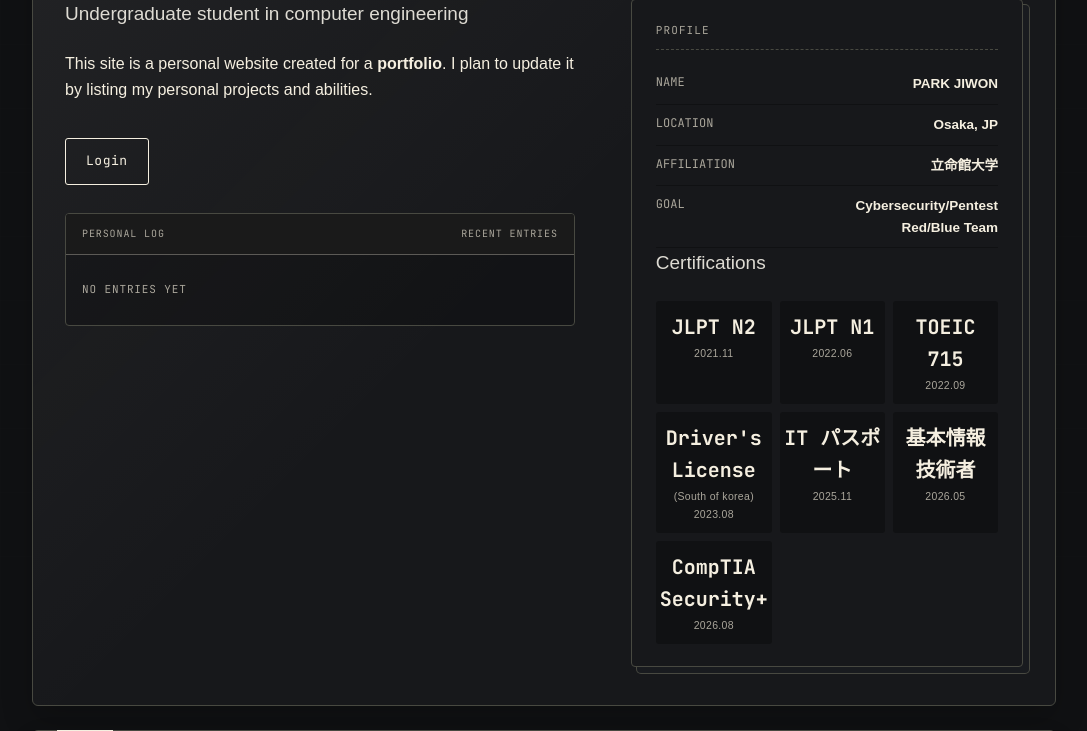
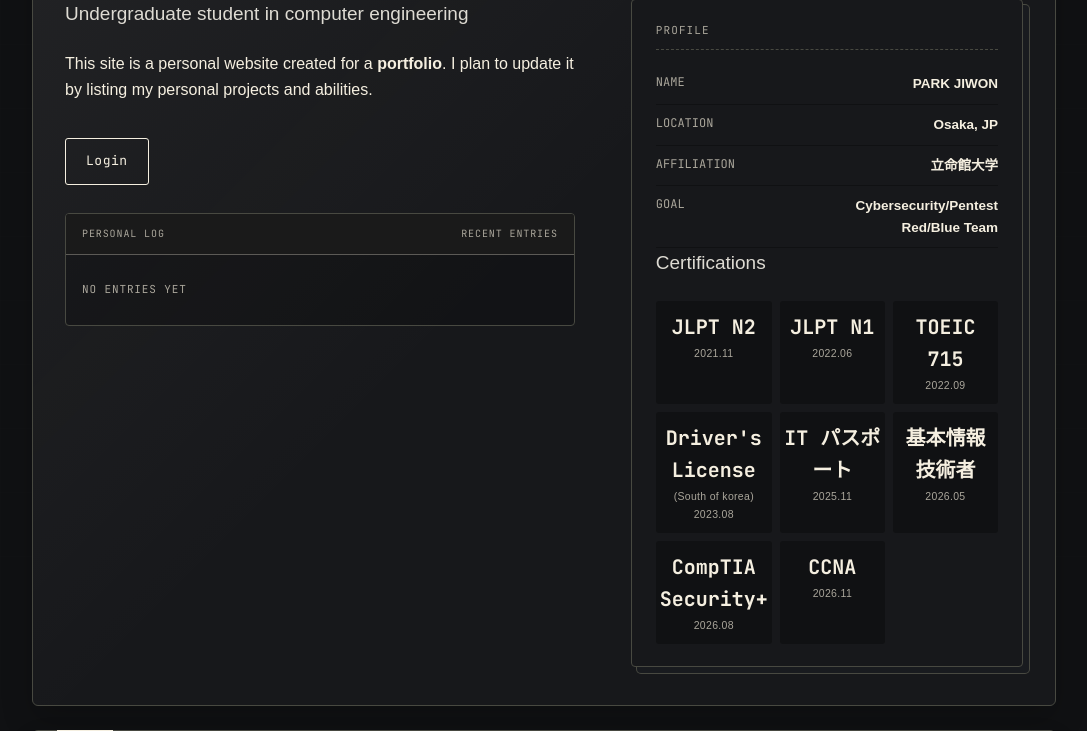
Before and after one commit to nasca1111/nasca-dev, a Flask app: page / in a window 1280 px wide. Shown: the part 212-943 px from the top of the page, without its empty margins (96-1183 px from the left). Run offline with Flask 3, Linux system fonts and the light colour scheme; data comes from the database, SQL or seed files in the repository; data that the repository does not hold is empty; some libraries are stand-ins or nearby versions; some web fonts are replaced.

Commit message:
add CCNA cert

```diff
--- a/templates/index.html
+++ b/templates/index.html
@@ -142,6 +142,12 @@
                   <a href="https://www.credly.com/users/jiwon-park.5d7ce3fd" target="_blank">CompTIA Security+</a>
                 </div>
                 <div class="stat-label">2026.08</div>
+              </div>
+              <div class="stat">
+                <div class="stat-num">
+                  <a href="https://www.credly.com/badges/8c462242-c765-4ab1-a63d-f54ed6a1eb88/public_url" target="_blank">CCNA</a>
+                </div>
+                <div class="stat-label">2026.11</div>
               </div>
             </div>
           </div>
@@ -329,6 +335,11 @@
               <a href="https://www.credly.com/users/jiwon-park.5d7ce3fd" target="_blank" rel="noopener"
                 >https://www.credly.com/users/jiwon-park.5d7ce3fd</a>
           </div>
+            <div class="term-line">
+              <span>$  </span>Check --Cisco badge
+              <a href="https://www.credly.com/badges/8c462242-c765-4ab1-a63d-f54ed6a1eb88/public_url" target="_blank" rel="noopener"
+                >https://www.credly.com/users/jiwon-park.5d7ce3fd</a>
+          </div>
         </div>
       </section>
 
```
